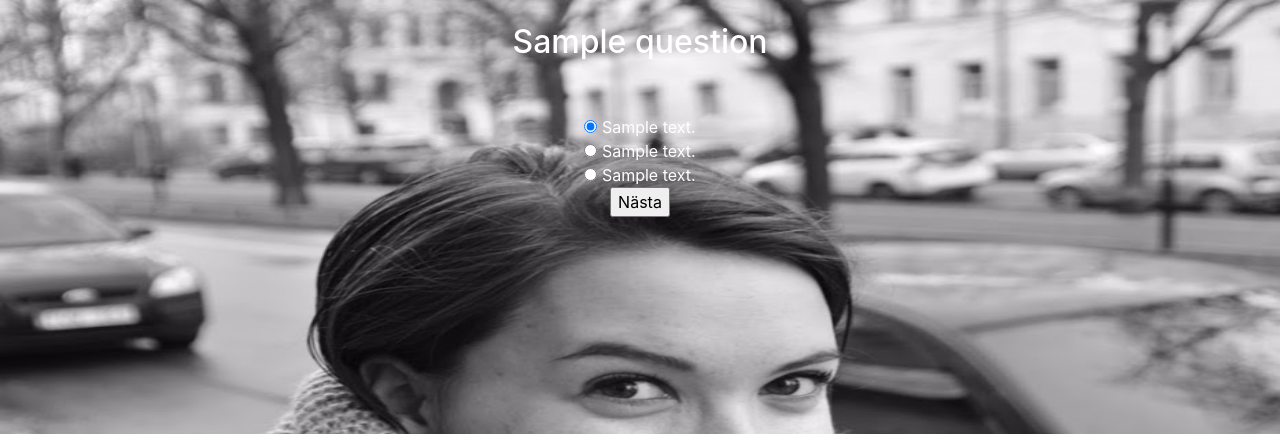
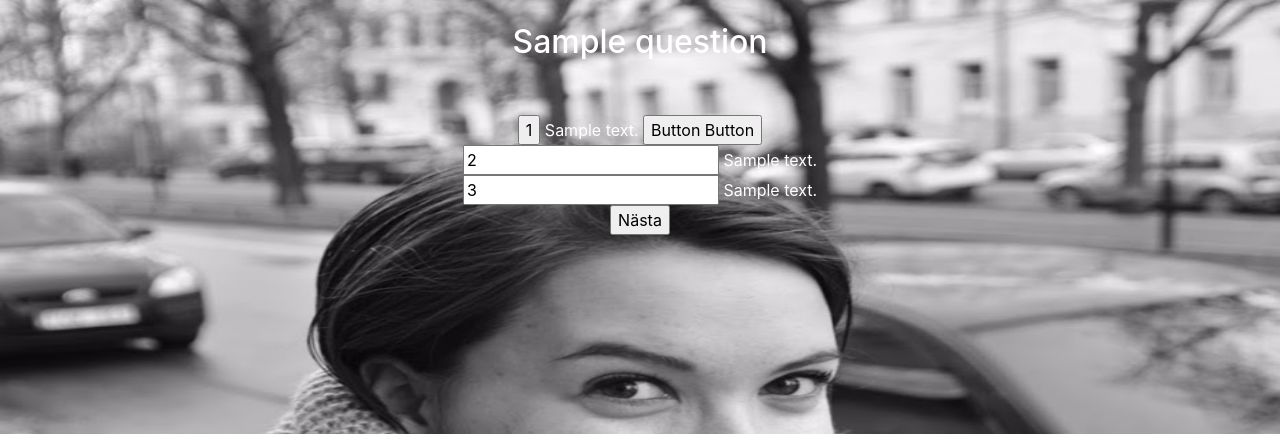
Before and after one commit to cupaiuolo/quizproject, a Django app: page /quiz/1/question/1/ in a window 1280 px wide. Shown: the top 434 px of the page. Run offline with Django 3.2, Linux system fonts and the light colour scheme; tables that the repository leaves empty hold one stand-in row (values such as "Sample post"); some libraries are stand-ins or nearby versions.

Commit message:
trying to add button

```diff
--- a/quiz/templates/question.html
+++ b/quiz/templates/question.html
@@ -16,11 +16,12 @@
 	<br>
 		<form action="{% url 'answer_page' quiz.quiz_number question_number %}" method="post">
 	{% csrf_token %}
-						<input type="radio" name="answer" value="1" checked> {{answer1}}
+						<input class="w3-button w3-black" type="button" value="1" checked> {{answer1}}
+						<button class="w3-button w3-black">Button Button</button>
 						<br>
-						<input type="radio" name="answer" value="2"> {{answer2}}
+						<input type="w3-button w3-black" name="button" value="2"> {{answer2}}
 						<br>
-						<input type="radio" name="answer" value="3"> {{answer3}}
+						<input type="w3-button w3-black" name="button" value="3"> {{answer3}}
 						<br>
 						 <button type="submit">Nästa</button>
 
```
